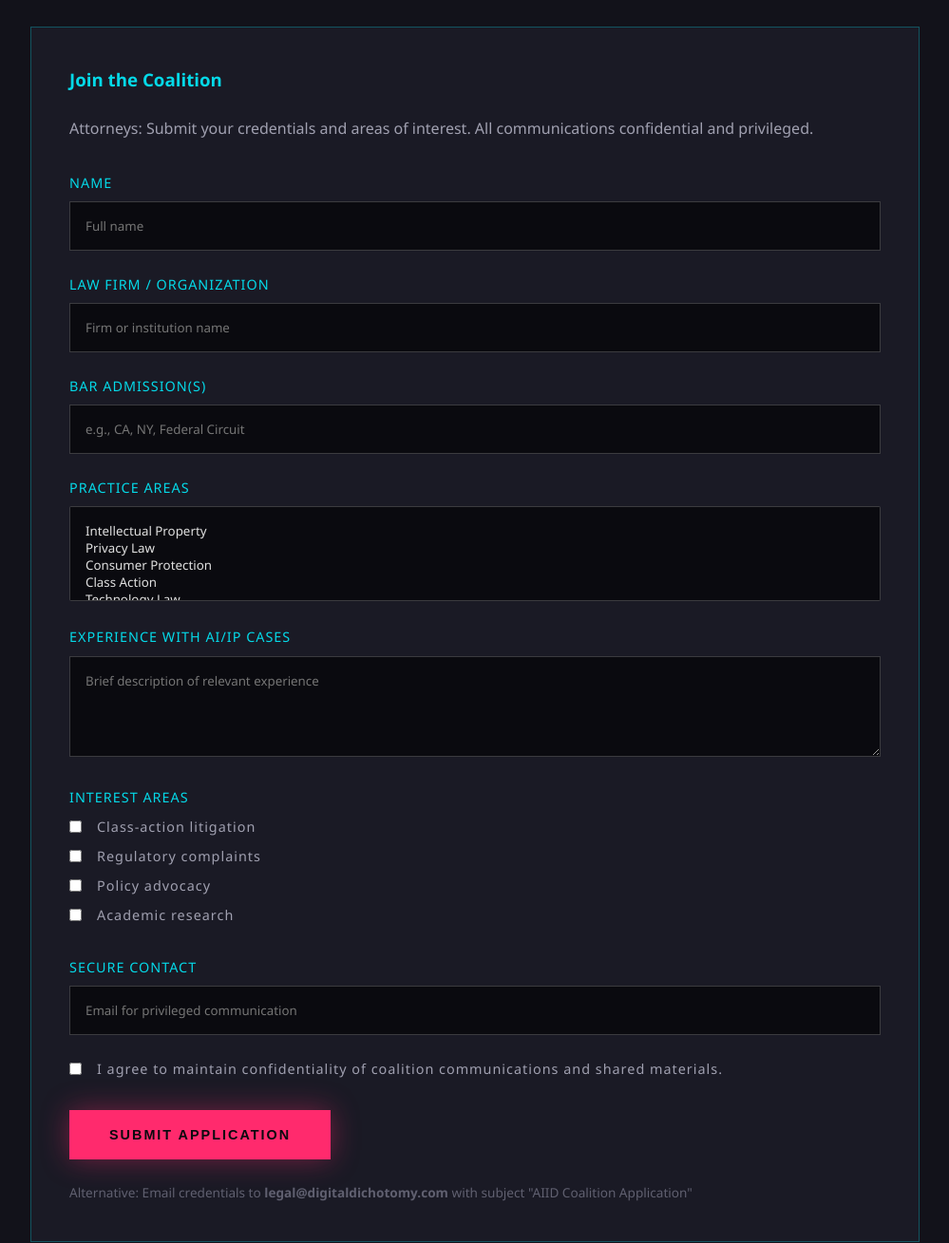
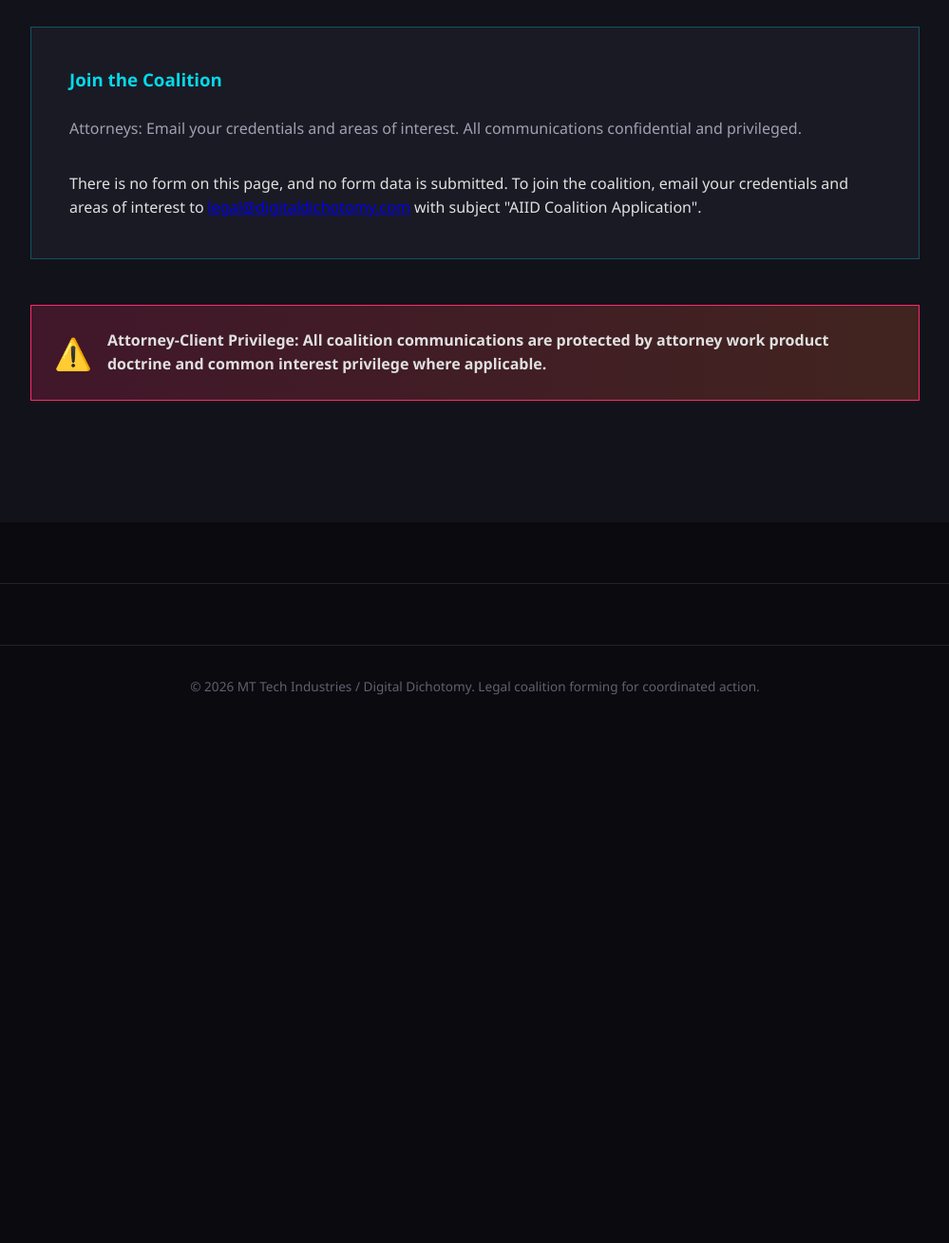
Before and after one commit to digitaldichotomy/Perplexity-Siphon, a plain HTML site: page legal-coalition.html in a window 1280 px wide. Shown: the part 2020-3329 px from the top of the page at 95% size, without its empty margins (140-1139 px from the left). After the commit the page ends 2786 px from the top, so only its background shows below. Drawn offline with Linux system fonts and the light colour scheme.

Commit message:
Replace legal coalition form placeholder with mailto link
Updated the instructions for joining the coalition to specify emailing credentials instead of using a form. Removed the form elements and added a clear email instruction.

```diff
--- a/legal-coalition.html
+++ b/legal-coalition.html
@@ -124,79 +124,9 @@
 
             <div class="join-form">
                 <h3 style="color: var(--accent-cyan); margin-bottom: 1.5rem;">Join the Coalition</h3>
-                <p style="color: var(--text-secondary); margin-bottom: 2rem;">Attorneys: Submit your credentials and areas of interest. All communications confidential and privileged.</p>
+                <p style="color: var(--text-secondary); margin-bottom: 2rem;">Attorneys: Email your credentials and areas of interest. All communications confidential and privileged.</p>
 
-                <form onsubmit="event.preventDefault(); alert('Form submission would connect to secure backend. For now, email legal@digitaldichotomy.com');">
-                    <div class="form-group">
-                        <label>Name</label>
-                        <input type="text" placeholder="Full name" required>
-                    </div>
-
-                    <div class="form-group">
-                        <label>Law Firm / Organization</label>
-                        <input type="text" placeholder="Firm or institution name" required>
-                    </div>
-
-                    <div class="form-group">
-                        <label>Bar Admission(s)</label>
-                        <input type="text" placeholder="e.g., CA, NY, Federal Circuit">
-                    </div>
-
-                    <div class="form-group">
-                        <label>Practice Areas</label>
-                        <select multiple style="height: 100px;">
-                            <option>Intellectual Property</option>
-                            <option>Privacy Law</option>
-                            <option>Consumer Protection</option>
-                            <option>Class Action</option>
-                            <option>Technology Law</option>
-                            <option>Other</option>
-                        </select>
-                    </div>
-
-                    <div class="form-group">
-                        <label>Experience with AI/IP Cases</label>
-                        <textarea rows="4" placeholder="Brief description of relevant experience"></textarea>
-                    </div>
-
-                    <div class="form-group">
-                        <label>Interest Areas</label>
-                        <div class="checkbox-group">
-                            <input type="checkbox" id="litigation">
-                            <label for="litigation">Class-action litigation</label>
-                        </div>
-                        <div class="checkbox-group">
-                            <input type="checkbox" id="regulatory">
-                            <label for="regulatory">Regulatory complaints</label>
-                        </div>
-                        <div class="checkbox-group">
-                            <input type="checkbox" id="policy">
-                            <label for="policy">Policy advocacy</label>
-                        </div>
-                        <div class="checkbox-group">
-                            <input type="checkbox" id="research">
-                            <label for="research">Academic research</label>
-                        </div>
-                    </div>
-
-                    <div class="form-group">
-                        <label>Secure Contact</label>
-                        <input type="email" placeholder="Email for privileged communication" required>
-                    </div>
-
-                    <div class="form-group">
-                        <div class="checkbox-group">
-                            <input type="checkbox" id="confidentiality" required>
-                            <label for="confidentiality">I agree to maintain confidentiality of coalition communications and shared materials.</label>
-                        </div>
-                    </div>
-
-                    <button type="submit" class="btn btn-primary">Submit Application</button>
-                </form>
-
-                <p style="color: var(--text-muted); margin-top: 1.5rem; font-size: 0.85rem;">
-                    Alternative: Email credentials to <strong>legal@digitaldichotomy.com</strong> with subject "AIID Coalition Application"
-                </p>
+                    <p>There is no form on this page, and no form data is submitted. To join the coalition, email your credentials and areas of interest to <a href="mailto:legal@digitaldichotomy.com">legal@digitaldichotomy.com</a> with subject "AIID Coalition Application".</p>
             </div>
 
             <div class="warning-banner">
```
